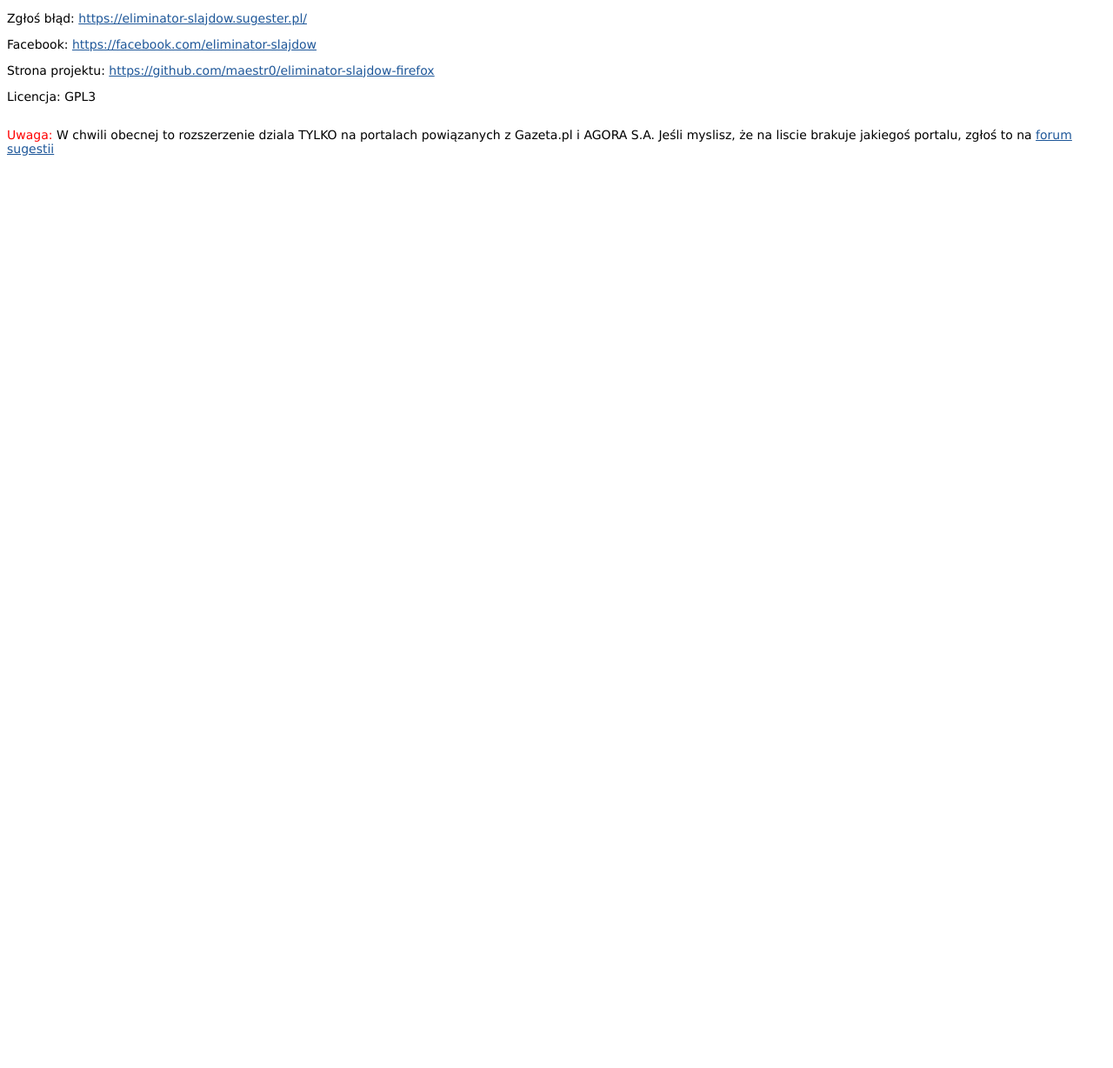
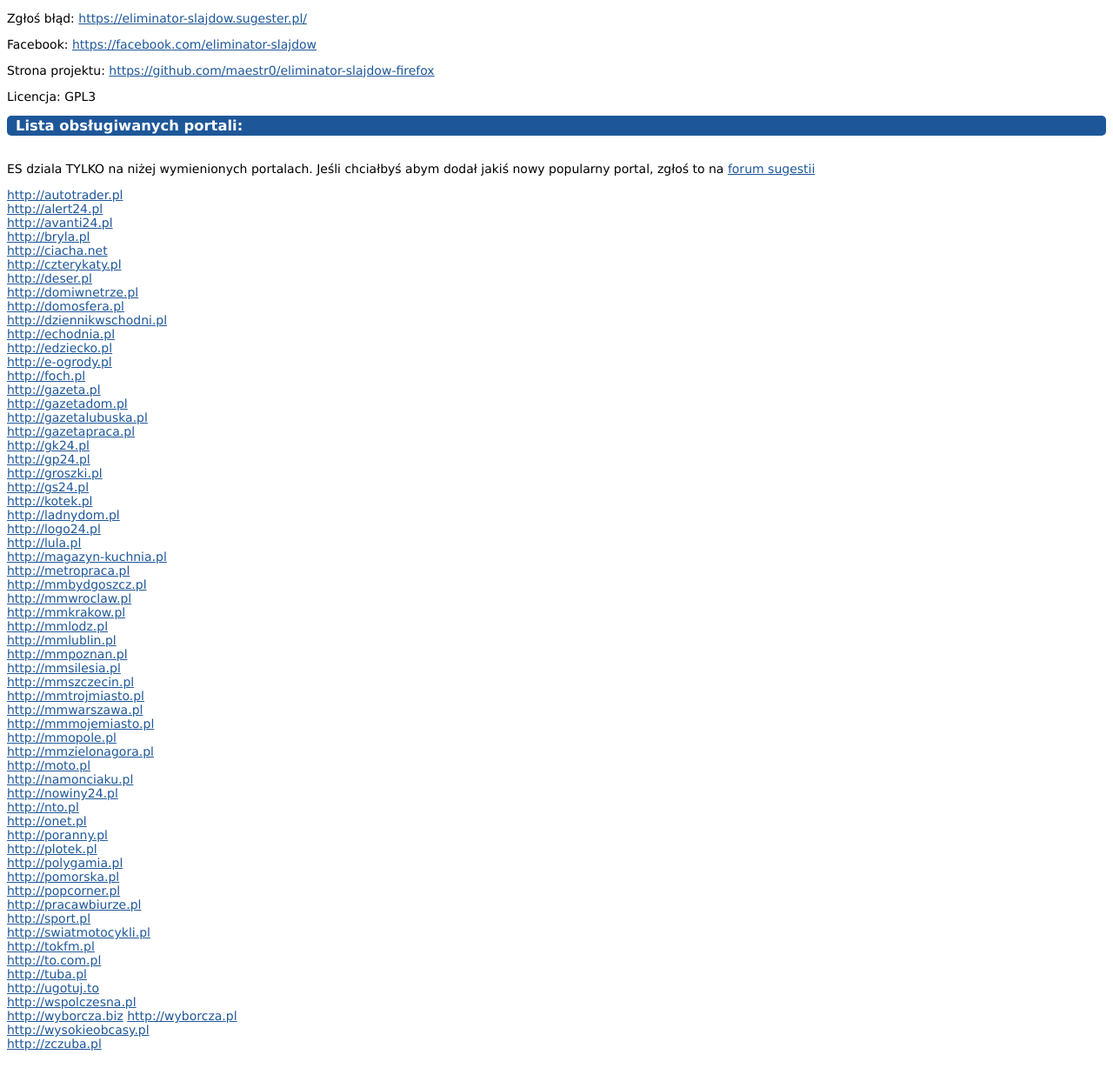
Before and after one commit to maestr0/eliminator-slajdow-firefox, a website: page data/panel.html in a window 1280 px wide. Shown: the part 500-1728 px from the top of the page at 87% size. Before the commit the page ends 800 px from the top, so only its background shows below. Drawn offline with Linux system fonts and the light colour scheme.

```diff
--- a/data/panel.css
+++ b/data/panel.css
@@ -36,7 +36,8 @@
 }
 
 #options .waning {
-    color: red
+    color: red;
+    float:left;
 }
 
 #options .extensionStatusMessage.label {
@@ -47,7 +48,8 @@
 }
 
 #options .extensionInfo {
-    float: left
+    float: left;
+    width: 100%;
 }
 
 #options #enableTracking {
--- a/data/panel.html
+++ b/data/panel.html
@@ -2,7 +2,7 @@
 <html>
 <head>
     <meta http-equiv="Content-Type" content="text/html; charset=UTF-8"/>
-    <title>Eliminator Slajdów - USTAWIENIA</title>
+    <title>Eliminator Slajdów</title>
     <link rel="stylesheet" href="panel.css">
 </head>
 
@@ -29,11 +29,78 @@
         <p>Licencja: GPL3</p>
     </div>
     <div>
-        <p class="extensionInfo"><span class="waning">Uwaga:</span> W chwili obecnej to rozszerzenie dziala TYLKO na portalach powiązanych z Gazeta.pl i AGORA S.A. Jeśli
-            myslisz, że na liscie brakuje jakiegoś portalu, zgłoś to na <a href="https://eliminator-slajdow.sugester.pl/?ref=ff_option_popup" target="_new">forum sugestii</a></p>
-        <br/>
-        <ol id="domainList">
-        </ol>
+        <div id="domainList">
+            <h3 class="domains">Lista obsługiwanych portali:</h3>
+            <p class="extensionInfo">
+                ES dziala TYLKO na niżej wymienionych portalach. Jeśli
+                chciałbyś abym dodał jakiś nowy popularny portal, zgłoś to na <a href="https://eliminator-slajdow.sugester.pl/?ref=ff_option_popup" target="_new">forum sugestii</a>
+            </p>
+            <br/>
+
+            <a rel="nofollow" href="http://autotrader.pl">http://autotrader.pl</a><br/>
+            <a rel="nofollow" href="http://alert24.pl">http://alert24.pl</a><br/>
+            <a rel="nofollow" href="http://avanti24.pl">http://avanti24.pl</a><br/>
+            <a rel="nofollow" href="http://bryla.pl">http://bryla.pl</a><br/>
+            <a rel="nofollow" href="http://ciacha.net">http://ciacha.net</a><br/>
+            <a rel="nofollow" href="http://czterykaty.pl">http://czterykaty.pl</a><br/>
+            <a rel="nofollow" href="http://deser.pl">http://deser.pl</a><br/>
+            <a rel="nofollow" href="http://domiwnetrze.pl">http://domiwnetrze.pl</a><br/>
+            <a rel="nofollow" href="http://domosfera.pl">http://domosfera.pl</a><br/>
+            <a rel="nofollow" href="http://dziennikwschodni.pl">http://dziennikwschodni.pl</a><br/>
+            <a rel="nofollow" href="http://echodnia.eu">http://echodnia.pl</a><br/>
+            <a rel="nofollow" href="http://edziecko.pl">http://edziecko.pl</a><br/>
+            <a rel="nofollow" href="http://e-ogrody.pl">http://e-ogrody.pl</a><br/>
+            <a rel="nofollow" href="http://foch.pl">http://foch.pl</a><br/>
+            <a rel="nofollow" href="http://gazeta.pl">http://gazeta.pl</a><br/>
+            <a rel="nofollow" href="http://gazetadom.pl">http://gazetadom.pl</a><br/>
+            <a rel="nofollow" href="http://gazetalubuska.pl">http://gazetalubuska.pl</a><br/>
+            <a rel="nofollow" href="http://gazetapraca.pl">http://gazetapraca.pl</a><br/>
+            <a rel="nofollow" href="http://gk24.pl">http://gk24.pl</a><br/>
+            <a rel="nofollow" href="http://gp24.pl">http://gp24.pl</a><br/>
+            <a rel="nofollow" href="http://groszki.pl">http://groszki.pl</a><br/>
+            <a rel="nofollow" href="http://gs24.pl">http://gs24.pl</a><br/>
+            <a rel="nofollow" href="http://kotek.pl">http://kotek.pl</a><br/>
+            <a rel="nofollow" href="http://ladnydom.pl">http://ladnydom.pl</a><br/>
+            <a rel="nofollow" href="http://logo24.pl">http://logo24.pl</a><br/>
+            <a rel="nofollow" href="http://lula.pl">http://lula.pl</a><br/>
+            <a rel="nofollow" href="http://magazyn-kuchnia.pl">http://magazyn-kuchnia.pl</a><br/>
+            <a rel="nofollow" href="http://metropraca.pl">http://metropraca.pl</a><br/>
+            <a rel="nofollow" href="http://mmbydgoszcz.pl">http://mmbydgoszcz.pl</a><br/>
+            <a rel="nofollow" href="http://mmwroclaw.pl">http://mmwroclaw.pl</a><br/>
+            <a rel="nofollow" href="http://mmkrakow.pl">http://mmkrakow.pl</a><br/>
+            <a rel="nofollow" href="http://mmlodz.pl">http://mmlodz.pl</a><br/>
+            <a rel="nofollow" href="http://mmlublin.pl">http://mmlublin.pl</a><br/>
+            <a rel="nofollow" href="http://mmpoznan.pl">http://mmpoznan.pl</a><br/>
+            <a rel="nofollow" href="http://mmsilesia.pl">http://mmsilesia.pl</a><br/>
+            <a rel="nofollow" href="http://mmszczecin.pl">http://mmszczecin.pl</a><br/>
+            <a rel="nofollow" href="http://mmtrojmiasto.pl">http://mmtrojmiasto.pl</a><br/>
+            <a rel="nofollow" href="http://mmwarszawa.pl">http://mmwarszawa.pl</a><br/>
+            <a rel="nofollow" href="http://mmmojemiasto.pl">http://mmmojemiasto.pl</a><br/>
+            <a rel="nofollow" href="http://mmopole.pl">http://mmopole.pl</a><br/>
+            <a rel="nofollow" href="http://mmzielonagora.pl">http://mmzielonagora.pl</a><br/>
+            <a rel="nofollow" href="http://moto.pl">http://moto.pl</a><br/>
+            <a rel="nofollow" href="http://namonciaku.pl">http://namonciaku.pl</a><br/>
+            <a rel="nofollow" href="http://nowiny24.pl">http://nowiny24.pl</a><br/>
+            <a rel="nofollow" href="http://nto.pl">http://nto.pl</a><br/>
+            <a rel="nofollow" href="http://onet.pl">http://onet.pl</a><br/>
+            <a rel="nofollow" href="http://poranny.pl">http://poranny.pl</a><br/>
+            <a rel="nofollow" href="http://plotek.pl">http://plotek.pl</a><br/>
+            <a rel="nofollow" href="http://polygamia.pl">http://polygamia.pl</a><br/>
+            <a rel="nofollow" href="http://pomorska.pl">http://pomorska.pl</a><br/>
+            <a rel="nofollow" href="http://popcorner.pl">http://popcorner.pl</a><br/>
+            <a rel="nofollow" href="http://pracawbiurze.pl">http://pracawbiurze.pl</a><br/>
+            <a rel="nofollow" href="http://sport.pl">http://sport.pl</a><br/>
+            <a rel="nofollow" href="http://swiatmotocykli.pl">http://swiatmotocykli.pl</a><br/>
+            <a rel="nofollow" href="http://tokfm.pl">http://tokfm.pl</a><br/>
+            <a rel="nofollow" href="http://to.com.pl">http://to.com.pl</a><br/>
+            <a rel="nofollow" href="http://tuba.pl">http://tuba.pl</a><br/>
+            <a rel="nofollow" href="http://ugotuj.to">http://ugotuj.to</a><br/>
+            <a rel="nofollow" href="http://wspolczesna.pl">http://wspolczesna.pl</a><br/>
+            <a rel="nofollow" href="http://wyborcza.biz">http://wyborcza.biz</a>
+            <a rel="nofollow" href="http://wyborcza.pl">http://wyborcza.pl</a><br/>
+            <a rel="nofollow" href="http://wysokieobcasy.pl">http://wysokieobcasy.pl</a><br/>
+            <a rel="nofollow" href="http://zczuba.pl">http://zczuba.pl</a><br/>
+        </div>
     </div>
 </div>
 <script src="jquery-2.0.3.js"></script>
```
Also changed, not shown: package.json (+1 -8 lines), data/icon18.png (added), data/icon18_disabled.png (added), data/icon32.png (added), data/icon32_disabled.png (added), data/icon36.png (added), data/icon36_disabled.png (added), data/icon64.png (added), data/icon64_disabled.png (added), lib/main.js.
